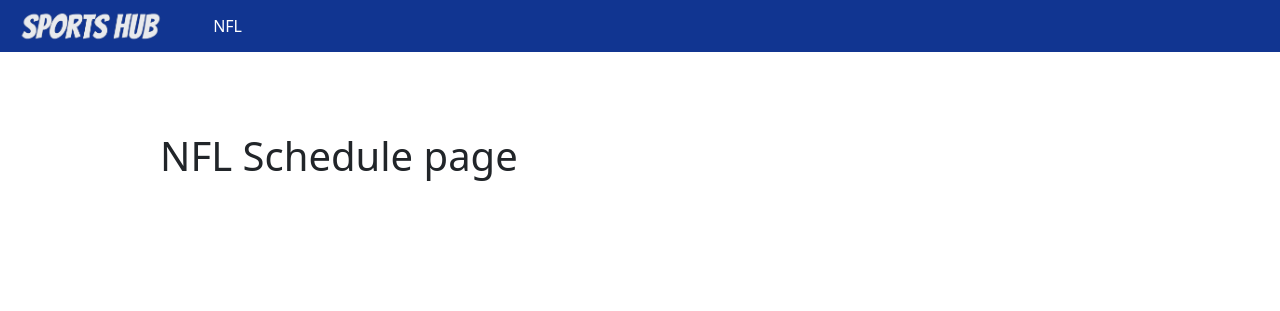
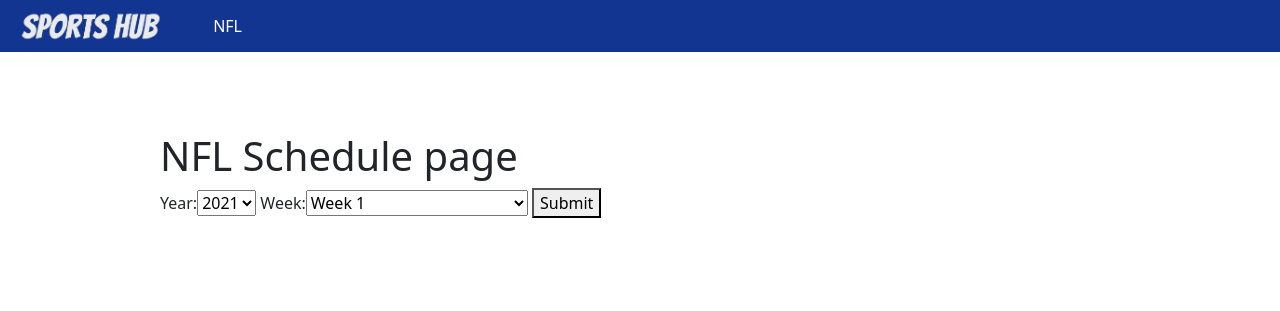
Before and after one commit to hojohn2561/sports_hub, a Django app: page /nfl/schedule in a window 1280 px wide. Shown: the top 311 px of the page. Run offline with Django 3.2, Linux system fonts and the light colour scheme; data comes from the database, SQL or seed files in the repository; data that the repository does not hold is empty.

Commit message:
Basic template for NFL schedule page. Form to update schedule page content

```diff
--- /dev/null
+++ b/nfl/forms.py
@@ -0,0 +1,45 @@
+from django import forms
+from django.core.exceptions import ValidationError
+from django.core.validators import MaxValueValidator, MinValueValidator
+
+
+class ScheduleForm(forms.Form):
+    year = forms.ChoiceField(
+        choices=[
+            ("2021", "2021"),
+            ("2020", "2020"),
+            ("2019", "2019")
+        ]
+    )
+    week = forms.ChoiceField(
+        choices=[
+            ("hofw", "Hall of Fame Weekend"),
+            ("pw1", "Preseason Week 1"),
+            ("pw2", "Preseason Week 2"),
+            ("pw3", "Preseason Week 3"),
+            ("pw4", "Preseason Week 4"),
+            ("w1", "Week 1"),
+            ("w2", "Week 2"),
+            ("w3", "Week 3"),
+            ("w4", "Week 4"),
+            ("w5", "Week 5"),
+            ("w6", "Week 6"),
+            ("w7", "Week 7"),
+            ("w8", "Week 8"),
+            ("w9", "Week 9"),
+            ("w10", "Week 10"),
+            ("w11", "Week 11"),
+            ("w12", "Week 12"),
+            ("w13", "Week 13"),
+            ("w14", "Week 14"),
+            ("w15", "Week 15"),
+            ("w16", "Week 16"),
+            ("w17", "Week 17"),
+            ("w18", "Week 18"),
+            ("wc", "Wild Card"),
+            ("dr", "Divisional Round"),
+            ("cc", "Conference Championship"),
+            ("pb", "Pro Bowl"),
+            ("sb", "Super Bowl")
+        ]
+    )
--- a/nfl/templates/nfl/schedule.html
+++ b/nfl/templates/nfl/schedule.html
@@ -1,7 +1,38 @@
 {% extends 'base.html' %}
+{% load static %}
+
 
 {% block content %}
+<link rel="stylesheet" type="text/css" href="{% static 'nfl/schedule.css' %}" />
 
 <h1>NFL Schedule page</h1>
+{% comment %} <select class="form-select" aria-label="Default select example">
+  <option selected>2021</option>
+  <option value="1">One</option>
+  <option value="2">Two</option>
+  <option value="3">Three</option>
+</select> {% endcomment %}
+
+<form method="get" id="schedule-options">
+    {{schedule_form}}
+    <button type="submit">Submit</button>
+</form>
+
+
+
+{% comment %} https://stackoverflow.com/questions/5231171/django-templatesyntaxerror-could-not-parse-the-remainder {% endcomment %}
+{% for date, games in games_data.items %}
+    <div class="game-day-container">
+        <h2>{{date}}</h2>
+        <div class="games-container">
+            {% for game in games %}
+                <div class="game-container">
+                    {{game.away_team}} @ {{game.home_team}}
+                </div>
+            {% endfor %}
+        </div>
+    </div>
+{% endfor %}
+
 
 {% endblock %}
--- a/nfl/views.py
+++ b/nfl/views.py
@@ -1,8 +1,11 @@
 import requests
+import json
 from bs4 import BeautifulSoup
 from django.http import HttpResponse
 from django.shortcuts import get_object_or_404, render
 from .models import Team
+from .forms import ScheduleForm
+
 
 # A view function is a Python function that takes in an Http request and returns a Http response.
 # This response can be the HTML contents of a Web page, or a redirect, or a 404 error, or an XML
@@ -22,8 +25,47 @@ def teams(request):
 
 
 def schedule(request):
-    response = requests.get(
-        "https://www.espn.com/nfl/schedule/_/week/1/year/2021/seasontype/2")
+    year = "2021"
+    week = "w1"
+
+    if request.method == 'GET':
+        form = ScheduleForm(request.GET)
+        if form.is_valid():
+            year = form.cleaned_data["year"]
+            week = form.cleaned_data["week"]
+    print("Get schedule data", year, week)
+
+    # Parse year and week (hofw, pw1, w1, wc, etc.) into correct format for url
+    url = ""
+    # If preseason week
+    if ("pw" in week):
+        # Preseason week 1 for espn starts with HOFW
+        week_num = int(week.split("pw")[1]) + 1
+        print(week_num)
+        url = "https://www.espn.com/nfl/schedule/_/week/" + \
+            str(week_num) + "/year/" + year + "/seasontype/1"
+    # If hall of fame weekend
+    elif ("hofw" in week):
+        url = "https://www.espn.com/nfl/schedule/_/week/1/year/" + year + "/seasontype/1"
+    # If wild card weekend
+    elif ("wc" in week):
+        url = "https://www.espn.com/nfl/schedule/_/week/1/year/" + year + "/seasontype/3"
+    # ================= Have yet to handle years with no week 18 =================
+    elif ("w" in week):
+        week_num = int(week.split("w")[1])
+        print(week_num)
+        url = "https://www.espn.com/nfl/schedule/_/week/" + \
+            str(week_num) + "/year/" + year + "/seasontype/2"
+    elif ("dr" in week):
+        url = "https://www.espn.com/nfl/schedule/_/week/2/year/" + year + "/seasontype/3"
+    elif ("cc" in week):
+        url = "https://www.espn.com/nfl/schedule/_/week/3/year/" + year + "/seasontype/3"
+    elif ("pb" in week):
+        url = "https://www.espn.com/nfl/schedule/_/week/4/year/" + year + "/seasontype/3"
+    elif ("sb" in week):
+        url = "https://www.espn.com/nfl/schedule/_/week/5/year/" + year + "/seasontype/3"
+
+    response = requests.get(url)
     soup = BeautifulSoup(response.text, "html.parser")
 
     # On the html page, game days are located in the divs with the class "table-caption"
@@ -31,9 +73,11 @@ def schedule(request):
     game_days = [day.getText() for day in game_day_html_tags]
     print(game_days)
 
+    games_data = {game_day: [] for game_day in game_days}
+
     # On the html page, tables containing the day's matchups are located in the divs with the class "responsive-table-wrap"
     game_table_containers = soup.select(".responsive-table-wrap")
-    for game_table_container in game_table_containers:
+    for index, game_table_container in enumerate(game_table_containers):
         game_tables = game_table_container.select("tbody")
 
         # Multiple game tables because multiple days where games are played
@@ -47,9 +91,14 @@ def schedule(request):
                 home_team_full_name, away_team_full_name = map(
                     lambda team_abbr_tag: team_abbr_tag.attrs["title"], game.findAll("abbr"))
 
-                print(away_team_full_name, "at", home_team_full_name)
+                games_data[game_days[index]].append({
+                    'home_team': home_team_full_name, 'away_team': away_team_full_name})
 
-    return render(request, "nfl/schedule.html")
+    # print(json.dumps(games_data, indent=4))
+
+    # Initialize the form with initial values.
+    # Upon submission, page will reload, which will cause form to reset. Setting to initial values to be submitted form values so it updates, and doesn't reset to default
+    return render(request, "nfl/schedule.html", {'schedule_form': ScheduleForm(initial={'year': year, 'week': week}), 'games_data': games_data})
 
 
 def standings(request):
--- /dev/null
+++ b/static/nfl/schedule.css
@@ -0,0 +1,16 @@
+#schedule-options {
+    margin-bottom: 2.5rem;
+}
+
+.game-container {
+    background-color: orchid;
+    height: 10rem;
+    margin: .25rem;
+    width: 46%;
+
+}
+.games-container {
+    display: flex;
+    flex-direction: row;
+    flex-wrap: wrap;
+}
```
